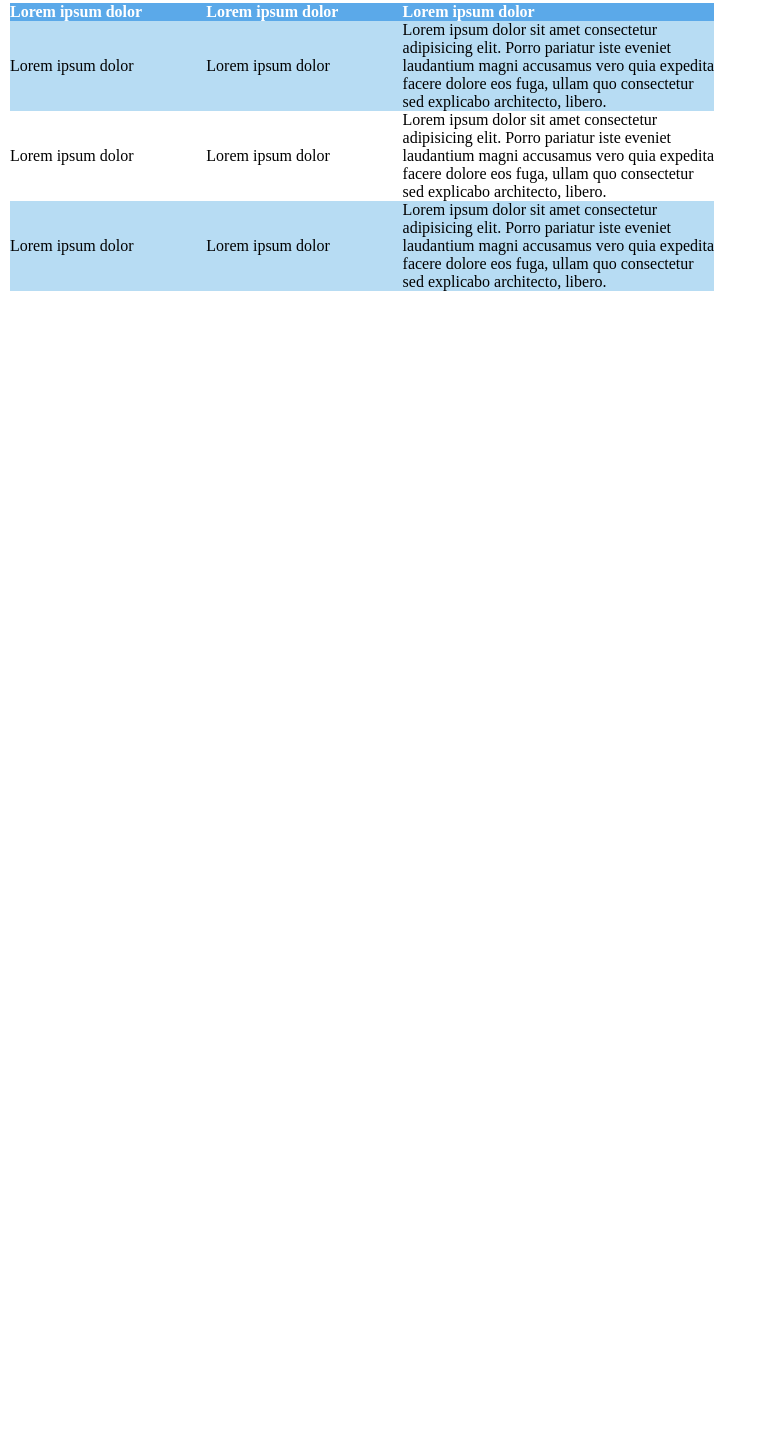
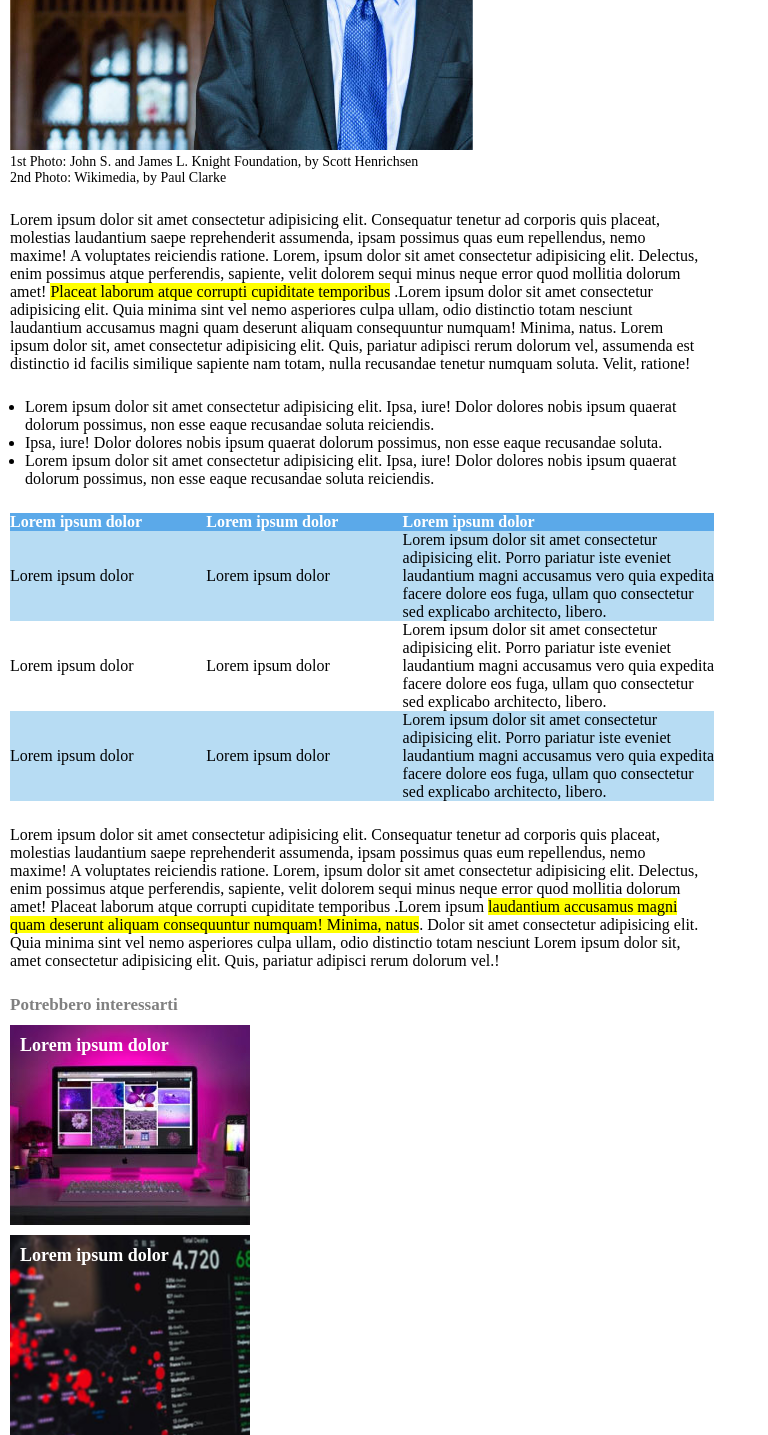
Before and after one commit to MiriamPecora/html-css-booleaner, a plain HTML site: page index.html in a window 1280 px wide. Shown: the part 857-2292 px from the top of the page, without its empty margins (0-768 px from the left). Before the commit the page ends 1158 px from the top, so only its background shows below. Drawn offline with Linux system fonts and the light colour scheme.

Commit message:
[UPDATE] Corrected and completed the task with the addiction of the fifth section and the footer. Added a width to the main to be more coherent with the website showed in the task.

```diff
--- a/css/style.css
+++ b/css/style.css
@@ -23,7 +23,8 @@ header img {
 }
 
 main {
-    padding: 10px;
+    padding-left: 10px;
+    width: 55vw;
 }
 
 /* PRIMA SEZIONE */
@@ -81,3 +82,37 @@ thead {
 .blue_bg {
     background-color: rgb(183, 220, 243)
 }
+
+/* QUINTA SEZIONE */
+#fifth_section {
+    margin: 25px 0 25px 0;
+}
+
+/* FOOTER */
+footer {
+    padding-left: 10px;
+    color: grey;
+    font-weight: bold;
+    font-size: 17px;
+}
+
+.footer_img_1 {
+    background-image: url(/img/monitor.jpg);
+    width: 240px;
+    height: 200px;
+    background-position: center;
+    color: white;
+    font-size: 18px;
+    margin: 10px 0 10px 0;
+    padding: 10px;
+}
+
+.footer_img_2 {
+    background-image: url(/img/graph.jpg);
+    width: 240px;
+    height: 200px;
+    background-position: center;
+    color: white;
+    font-size: 18px;
+    padding: 10px;
+}
--- a/index.html
+++ b/index.html
@@ -54,9 +54,11 @@
             <table>
 
                 <thead>
-                    <th>Lorem ipsum dolor</th>
-                    <th>Lorem ipsum dolor</th>
-                    <th>Lorem ipsum dolor</th>
+                    <tr>
+                        <th>Lorem ipsum dolor</th>
+                        <th>Lorem ipsum dolor</th>
+                        <th>Lorem ipsum dolor</th>
+                    </tr>
                 </thead>
 
                 <tbody>
@@ -85,9 +87,26 @@
 
         </div>
 
+        <!-- QUINTA SEZIONE -->
+        <div id="fifth_section">
+            <p>Lorem ipsum dolor sit amet consectetur adipisicing elit. Consequatur tenetur ad corporis quis placeat, molestias laudantium saepe reprehenderit assumenda, ipsam possimus quas eum repellendus, nemo maxime! A voluptates reiciendis ratione. Lorem, ipsum dolor sit amet consectetur adipisicing elit. Delectus, enim possimus atque perferendis, sapiente, velit dolorem sequi minus neque error quod mollitia dolorum amet! Placeat laborum atque corrupti cupiditate temporibus .Lorem ipsum <span style="background-color: yellow;">laudantium accusamus magni quam deserunt aliquam consequuntur numquam! Minima, natus</span>. Dolor sit amet consectetur adipisicing elit. Quia minima sint vel nemo asperiores culpa ullam, odio distinctio totam nesciunt  Lorem ipsum dolor sit, amet consectetur adipisicing elit. Quis, pariatur adipisci rerum dolorum vel.!</p>
+        </div>
     </main>
 
+    <!-- FOOTER -->
+    <footer>
 
+        <p>Potrebbero interessarti</p>
+
+        <div class="footer_img_1">
+            <p>Lorem ipsum dolor</p>
+        </div>
+
+        <div class="footer_img_2">
+            <p>Lorem ipsum dolor</p>
+        </div>
+
+    </footer>
 
 </body>
 </html>
```
